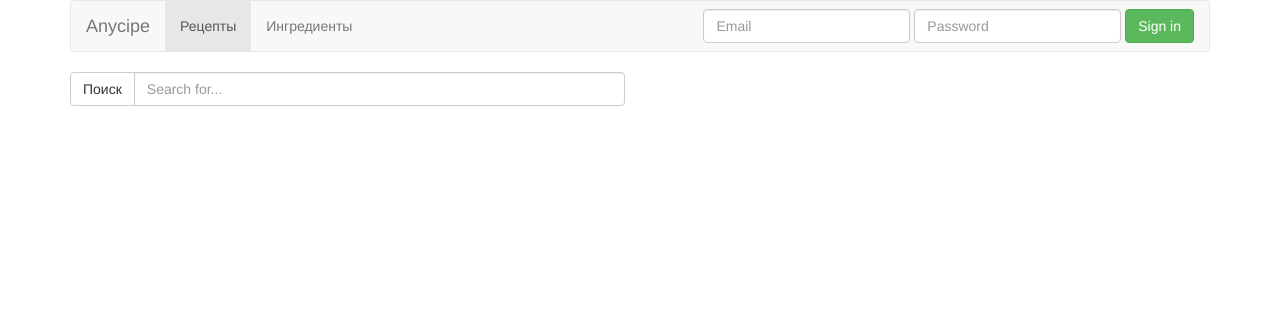
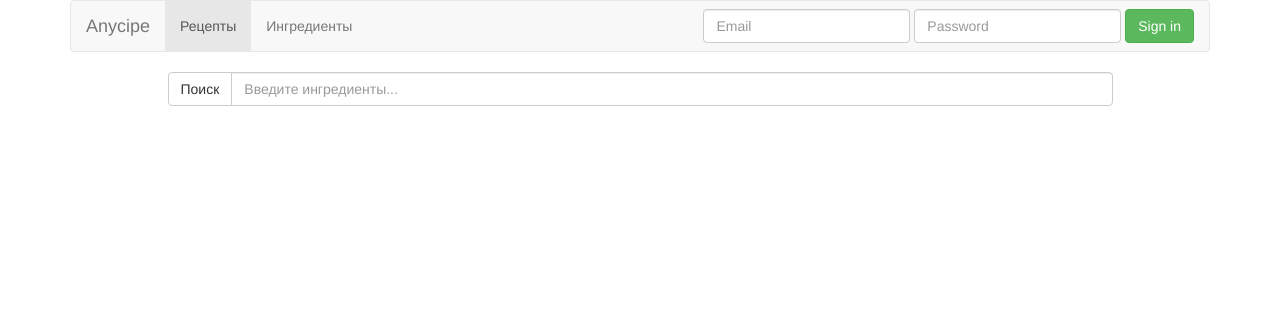
Before and after one commit to Anystat/anycipeWeb, a Django app: page / in a window 1280 px wide. Shown: the top 312 px of the page. Run offline with Django 3.2, Linux system fonts and the light colour scheme; data that the repository does not hold is empty; some libraries are stand-ins or nearby versions.

Commit message:
change recipe list

```diff
--- a/recipe/templates/recipe/recipe_list.html
+++ b/recipe/templates/recipe/recipe_list.html
@@ -2,29 +2,31 @@
 {% load staticfiles %}
 
 {% block content %}
-    <form action=".">
     <div class="row">
-            <div class="col-lg-6">
+        <form action="." class="col-md-10 col-md-offset-1">
             <div class="input-group">
                 <span class="input-group-btn">
                 <button class="btn btn-default" type="submit">Поиск</button>
                 </span>
                 <input type="text" class="form-control" name="query" value="{{ query|default:'' }}"
-                           placeholder="Search for...">
+                       placeholder="Введите ингредиенты...">
             </div><!-- /input-group -->
-            </div><!-- /.col-lg-6 -->
-        </div><!-- /.row -->
         </form>
+    </div>
+
+    <div class="row">
         {% for recipe in recipe_list %}
-        <div class="col-md-1">
-            <h3><img src="{% static "recipe/img/zaglushka.jpg" %}" class="img-thumbnail" alt="{{ recipe.receipt }}">
-        </h3>
+            <div class="col-md-1 col-md-offset-1">
+                <h3><img src="{% static "recipe/img/zaglushka.jpg" %}" class="img-thumbnail" alt="{{ recipe.receipt }}"></h3>
             </div>
-        <div class="col-md-11">
+            <div class="col-md-9">
                 <h3><a href="{% url 'recipe:recipe_detail' recipe.receipt %}">{{ recipe.receipt }}</a></h3>
                 <p>
                     {{ recipe.description|truncatewords:30 }}
                 </p>
             </div>
+            <div class="col-md-1">&nbsp;</div>
         {% endfor %}
+    </div>
+
 {% endblock content %}
```
Lines whose indentation alone changed are shown as unchanged.
